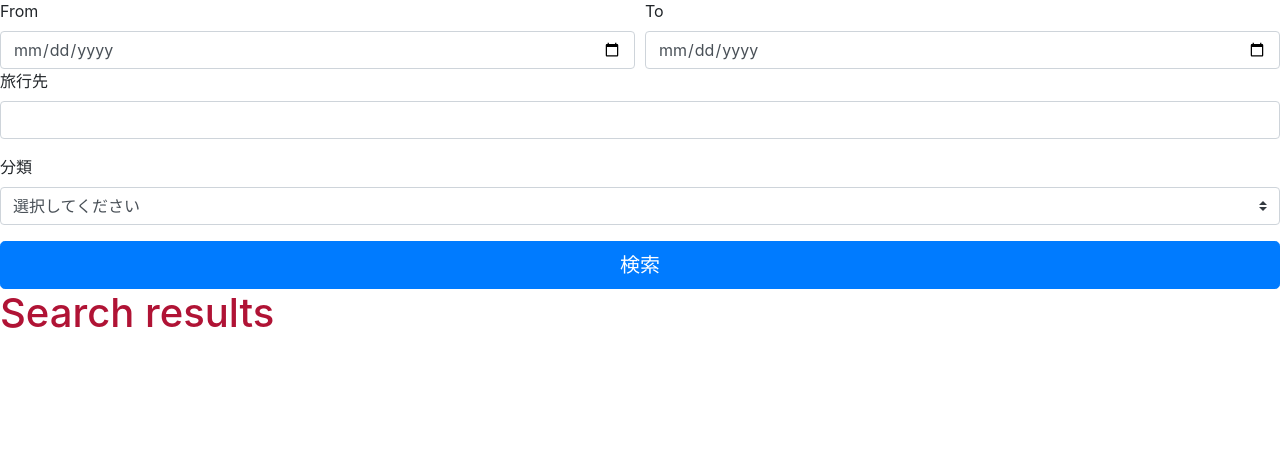
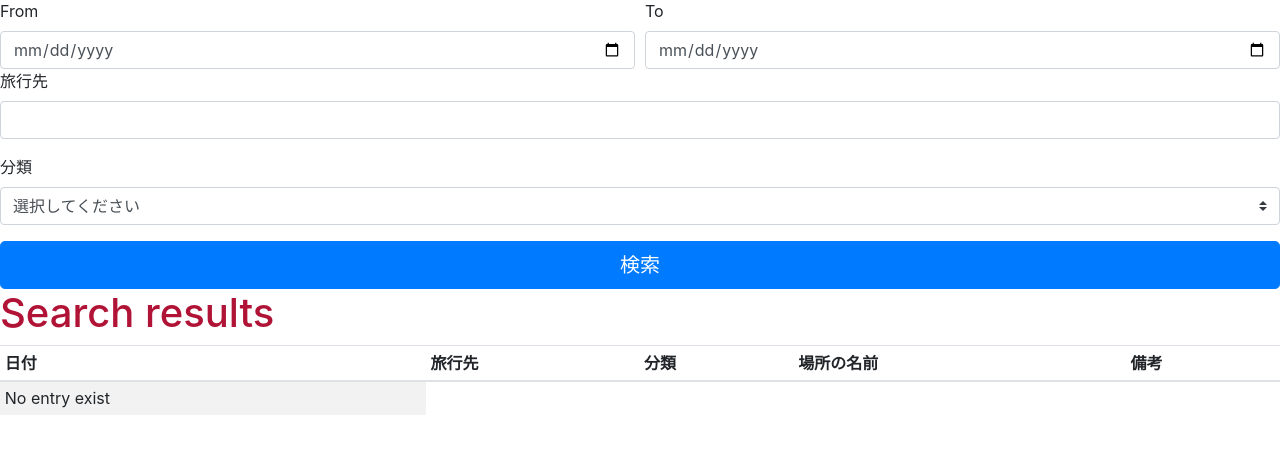
Before and after one commit to mitty1293/travel_map, a Flask app: page /search in a window 1280 px wide. Shown: the part 113-567 px from the top of the page. Run offline with Flask 2, Linux system fonts and the light colour scheme; some libraries are stand-ins or nearby versions.

Commit message:
検索画面レイアウト修正

```diff
--- a/travel_map/app/templates/search.html
+++ b/travel_map/app/templates/search.html
@@ -31,4 +31,28 @@
     <button class="btn btn-primary btn-lg btn-block" type="submit">検索</button>
 </form>
 <h1>Search results</h1>
+<table class="table table-striped table-sm">
+    <thead>
+        <tr>
+            <th>日付</th>
+            <th>旅行先</th>
+            <th>分類</th>
+            <th>場所の名前</th>
+            <th>備考</th>
+        </tr>
+    </thead>
+    <tbody>
+        {% for row in serch_results %}
+        <tr>
+            <td>{{row.date}}</td>
+            <td>{{row.destination}}</td>
+            <td>{{row.category}}</td>
+            <td>{{row.spot_name}}</td>
+            <td>{{row.note}}</td>
+        </tr>
+        {% else %}
+            <td>No entry exist</td>
+        {% endfor %}
+    </tbody>
+</table>
 {% endblock %}
```
